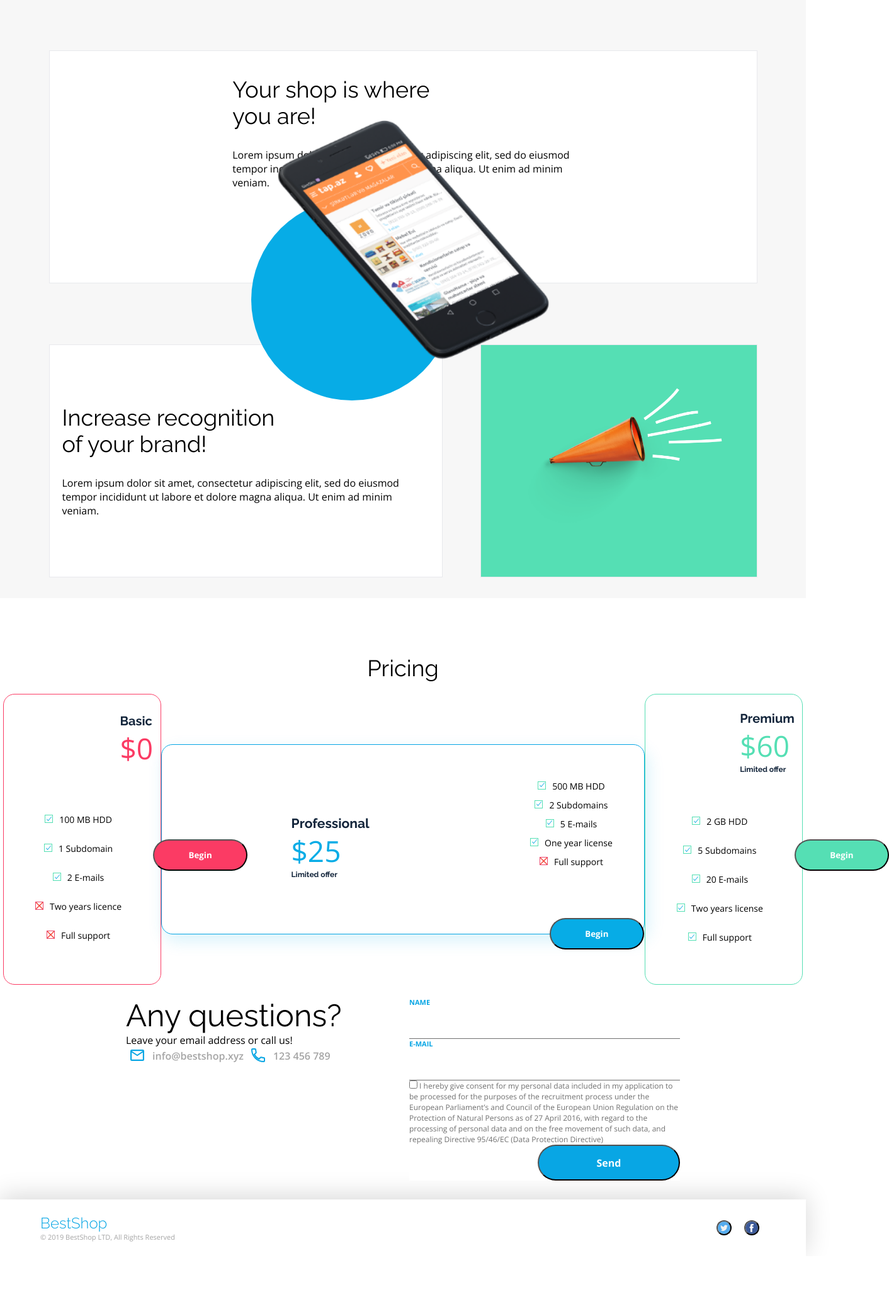
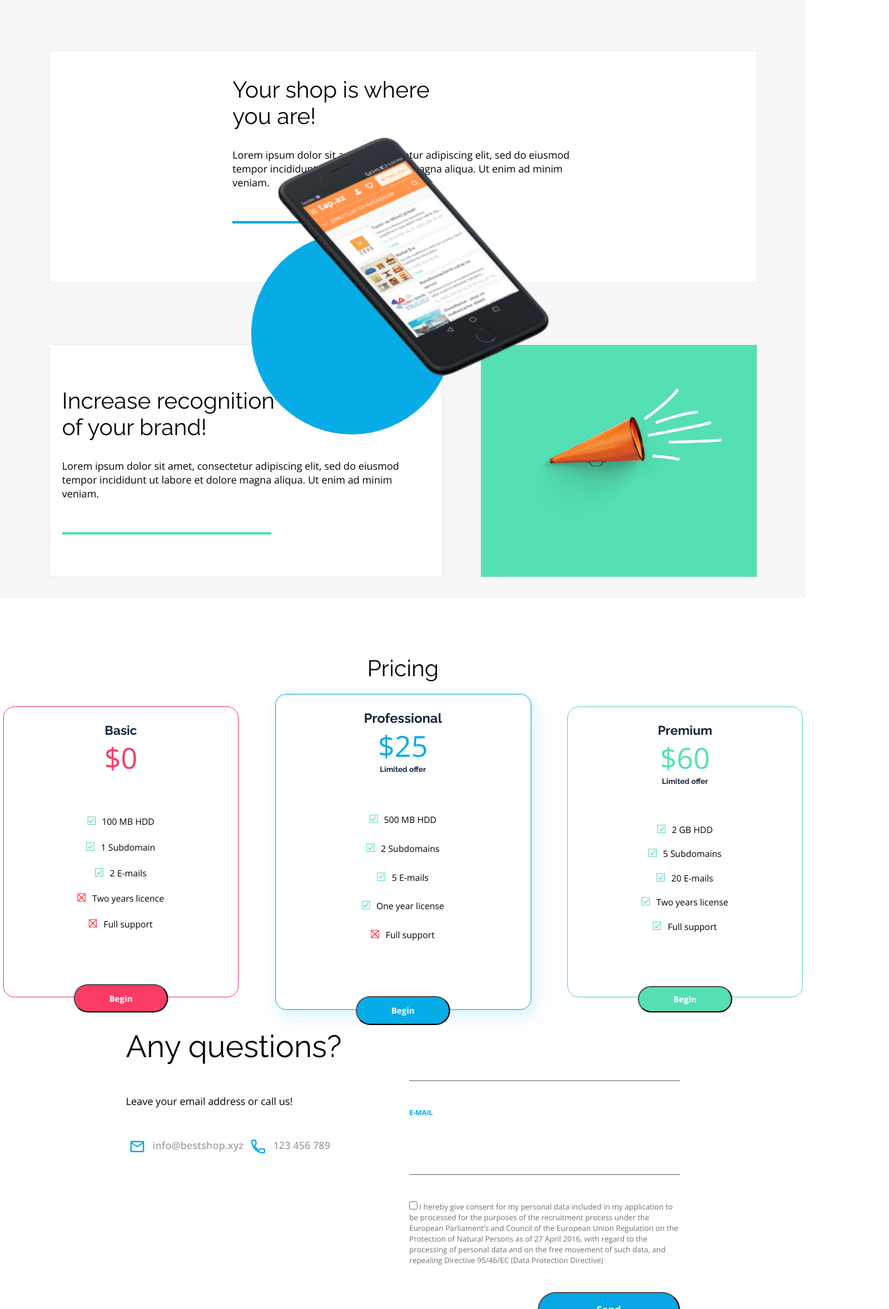
Before and after one commit to greesik/bestshop, a website: page index.html in a window 1280 px wide. Shown: the part 1780-3859 px from the top of the page at 63% size, 1412 px wide, since content can reach past the window. Before the commit the page ends 3775 px from the top, so only its background shows below. Drawn offline with nearby package versions, Linux system fonts and the light colour scheme.

Commit message:
almost there

```diff
--- a/index.html
+++ b/index.html
@@ -139,10 +139,14 @@
                 <h2 class="contact-title">Any questions?</h2>
                 <h3 class="contact-description">Leave your email address or call us!</h3>
                 <div class="contact-icons">
-                    <div class="contact-icon envelope"></div>
-                    <p class="contact-icon email">info@bestshop.xyz</p>
-                    <div class="contact-icon phone"></div>
-                    <p class="contact-icon phone-number">123 456 789</p>
+                    <div class="contact-email">
+                        <div class="contact-icon envelope"></div>
+                        <p class="contact-icon email">info@bestshop.xyz</p>
+                    </div>
+                    <div class="contact-phone">
+                        <div class="contact-icon phone"></div>
+                        <p class="contact-icon phone-number">123 456 789</p>
+                    </div>
                 </div>
             </div>
             <div class="contact-form">
--- a/scss/main.scss
+++ b/scss/main.scss
@@ -362,32 +362,42 @@ $font-opensans: "Open Sans", sans-serif;
   position: center;
 }
 
-//.article-text-1::after {
-//  content: "";
-//  width: 332px;
-//  height: 4px;
-//  background-color: #FB3B64;
-//  display: block;
-//  margin-top: 50px;
+.article-text-1::after {
+
+  @media (min-width: 426px){
+    content: "";
+    width: 332px;
+    height: 4px;
+    background-color: #FB3B64;
+    display: block;
+    margin-top: 50px;
+  }
+}
 
 
-//.article-text-2::after {
-//  content: "";
-//  width: 332px;
-//  height: 4px;
-//  background-color: #07ACE6;
-//  display: block;
-//  margin-top: 50px;
-//}
+.article-text-2::after {
 
-//.article-text-3::after {
-//  content: "";
-//  width: 332px;
-//  height: 4px;
-//  background-color: #55DFB4;
-//  display: block;
-//  margin-top: 50px;
-//}
+  @media (min-width: 426px) {
+    content: "";
+    width: 332px;
+    height: 4px;
+    background-color: #07ACE6;
+    display: block;
+    margin-top: 50px;
+  }
+}
+
+.article-text-3::after {
+
+  @media (min-width: 426px) {
+    content: "";
+    width: 332px;
+    height: 4px;
+    background-color: #55DFB4;
+    display: block;
+    margin-top: 50px;
+  }
+}
 
 .article-photo {
   position: relative;
@@ -398,7 +408,7 @@ $font-opensans: "Open Sans", sans-serif;
 .article-photo img {
   position: absolute;
   align-self: center;
-  z-index: 2;
+  z-index: 0;
 }
 
 .article-photo-1 {
@@ -572,6 +582,8 @@ $font-opensans: "Open Sans", sans-serif;
 
   @media (min-width: 426px) {
     flex-direction: column;
+    flex-wrap: nowrap;
+    align-items: center;
     height: 460px;
     width: 372px;
   }
@@ -586,6 +598,12 @@ $font-opensans: "Open Sans", sans-serif;
   height: 300px;
   width: 90%;
   box-shadow: 5px 10px 27px #07ACE629;
+
+  @media (min-width: 426px) {
+    flex-direction: column;
+    height: 500px;
+    width: 405px;
+  }
 }
 
 .box-3 {
@@ -631,6 +649,15 @@ $font-opensans: "Open Sans", sans-serif;
   font-weight: 700;
   font-size: 12px;
   color: #13253B;
+}
+
+.offer-price {
+
+  @media (min-width: 426px) {
+    display: flex;
+    flex-direction: column;
+    align-items: center;
+  }
 }
 
 .offer-list {
@@ -689,10 +716,13 @@ $font-opensans: "Open Sans", sans-serif;
 
 .question-form {
   display: flex;
-  //height: 500px;
   background: transparent;
   justify-content: center;
   align-items: center;
+
+  @media (min-width: 426px) {
+    height: 500px;
+  }
 }
 
 .container-question {
@@ -714,7 +744,7 @@ $font-opensans: "Open Sans", sans-serif;
 .contact, .contact-form {
   height: 100%;
   width: 90%;
-  background: white;
+  background: transparent;
   margin: 0 10px;
 
   @media (min-width: 426px) {
@@ -747,14 +777,23 @@ $font-opensans: "Open Sans", sans-serif;
   font-size: 16px;
 }
 
+.contact-email, .contact-phone {
+  display: flex;
+}
+
 .contact-icons {
   font-family: "Open Sans", sans-serif;
   font-weight: 600;
   font-size: 16px;
   color: #A5A5A5;
   display: flex;
-  flex-wrap: wrap;
-  align-items: center;
+  flex-direction: column;
+  align-items: flex-start;
+
+  @media (min-width: 426px) {
+    flex-direction: row;
+    align-items: center;
+  }
 }
 
 .contact-icon {
```
Also changed, not shown: css/main.css, 1 other file.
